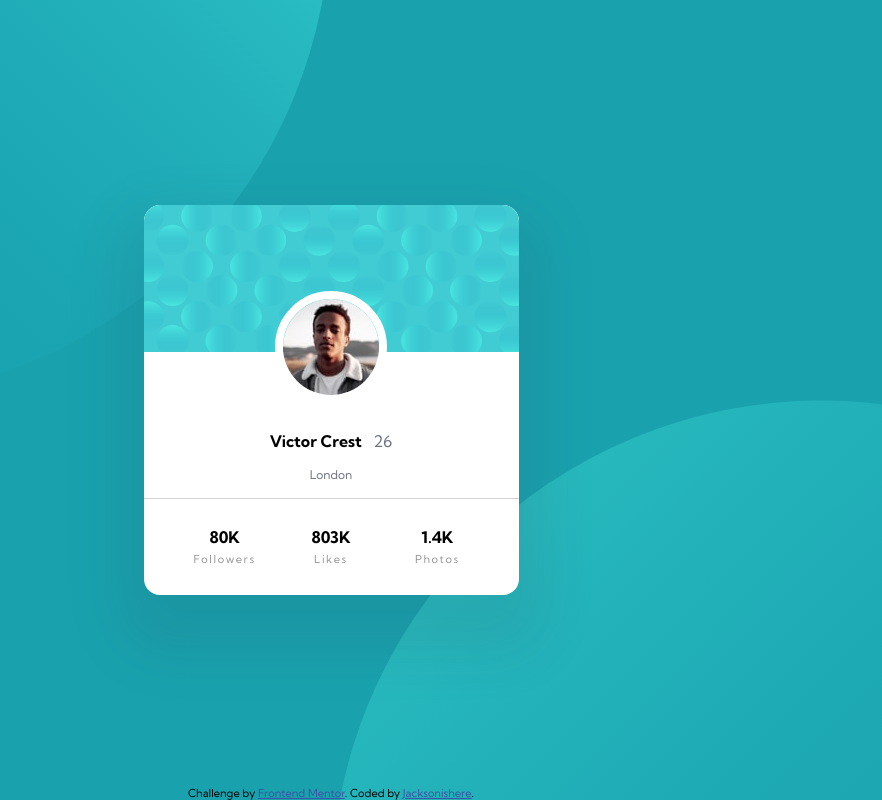
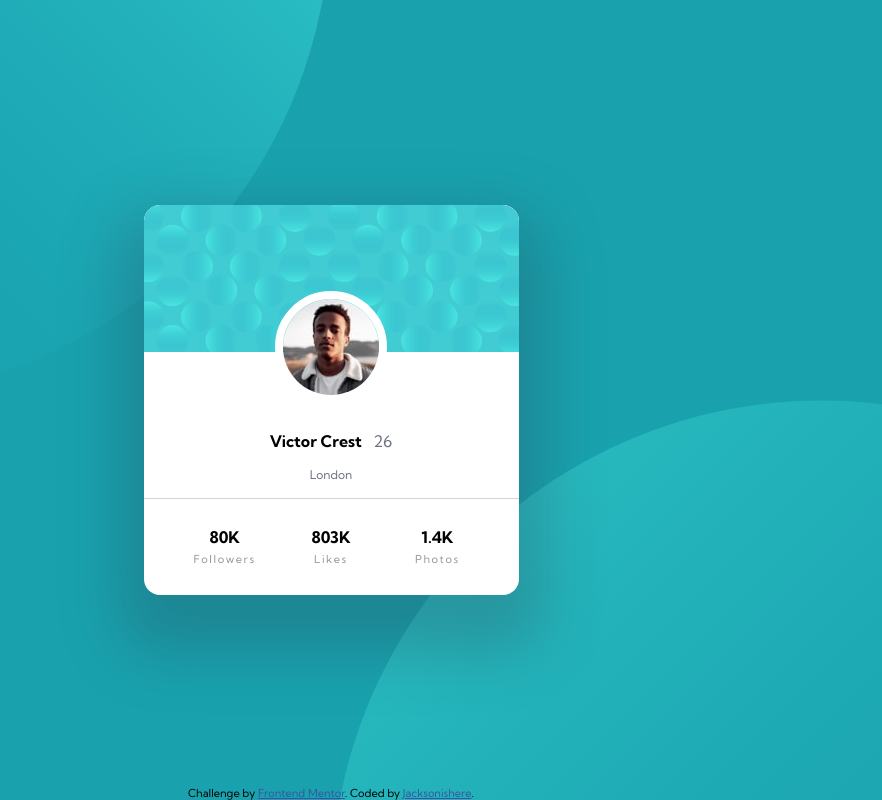
Before and after one commit to Jacksonishere/profile-card, a plain HTML site: page index.html in a window 1280 px wide. Shown: the whole page, without its empty margins (309-1191 px from the left). Drawn offline with Linux system fonts and the light colour scheme.

Commit message:
tweaked shadow

```diff
--- a/styles/_globals.scss
+++ b/styles/_globals.scss
@@ -26,7 +26,7 @@ body {
 	border-radius: 1rem;
 	@include flex(column, center, center);
 	background-color: white;
-    box-shadow: 0px 2rem 55px 25px rgba(45, 50, 72, .1);
+    box-shadow: 0px 2rem 60px 25px rgba(45,50,72,.25);
 
 	&-bio {
 		position: relative;
```
Also changed, not shown: styles/styles.css, 1 other file.
